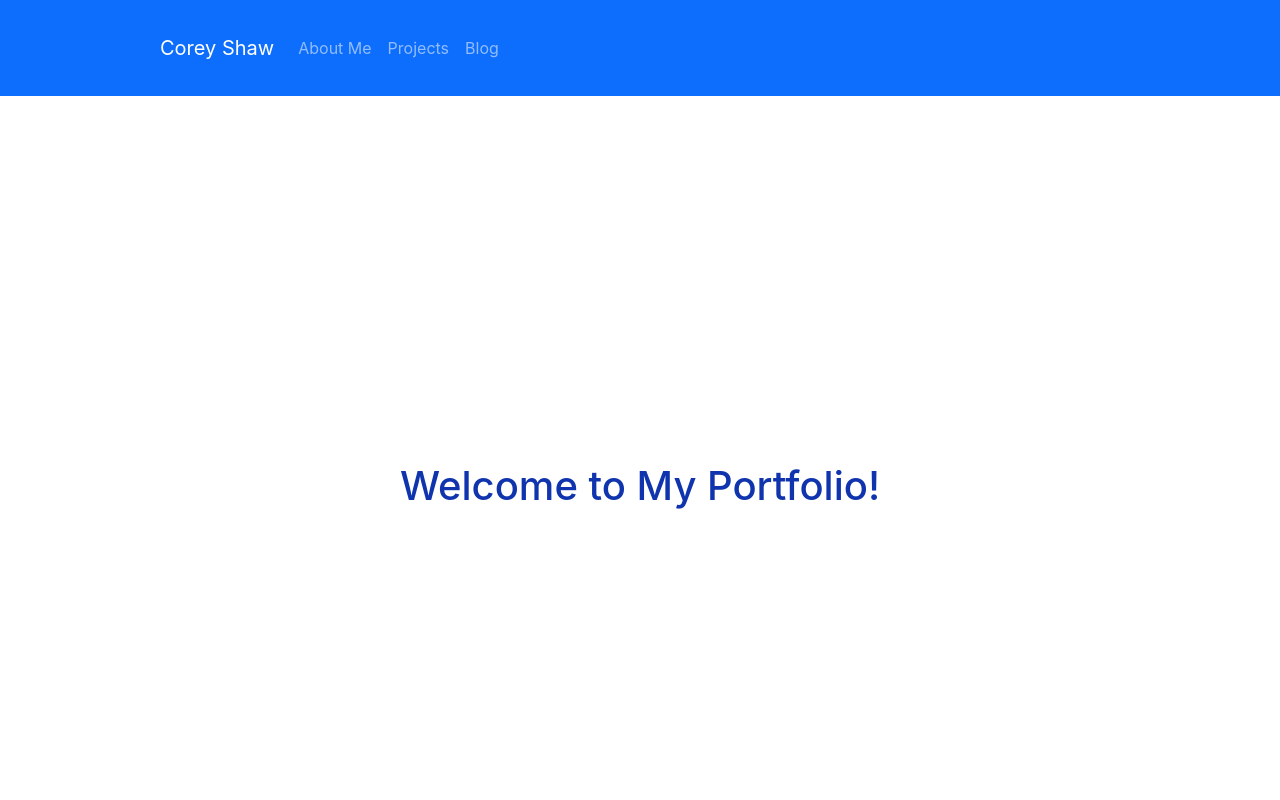
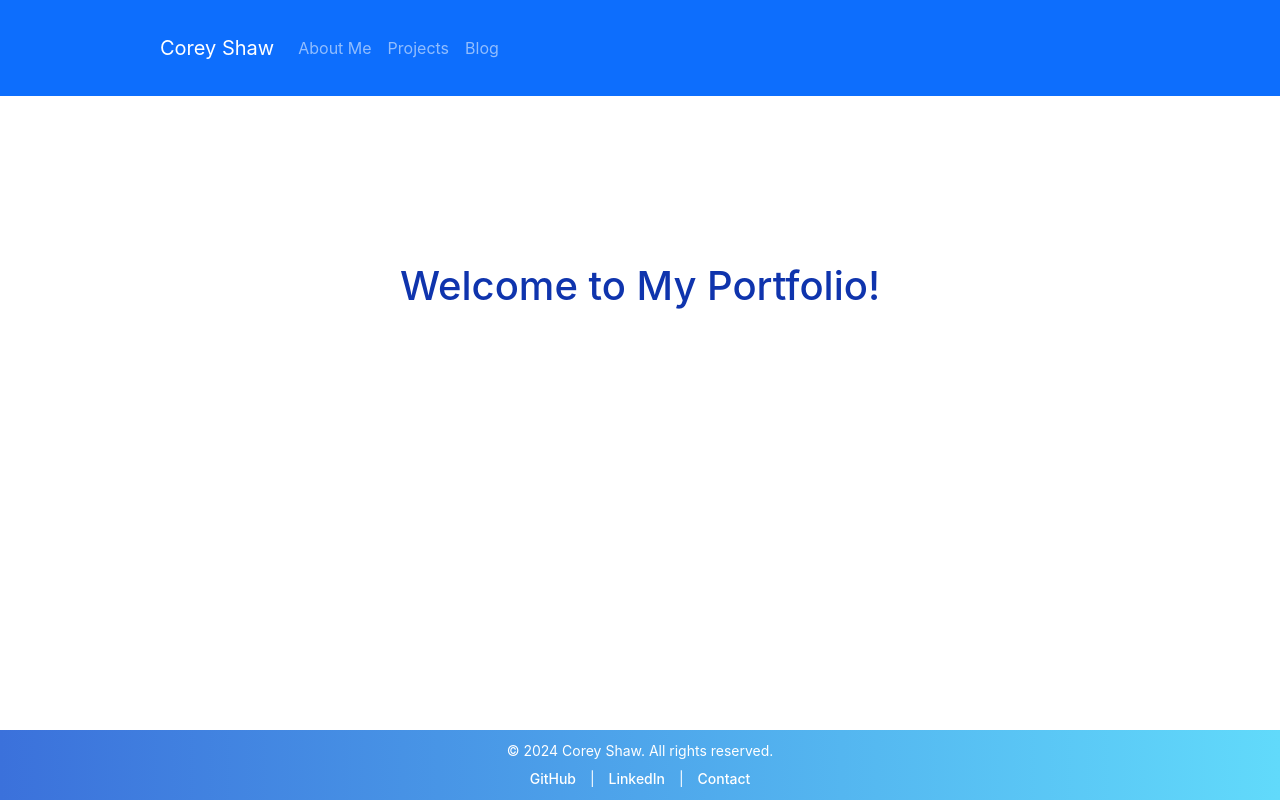
Before and after one commit to shawcorey/my-portfolio, a React (Create React App) app: page / in a window 1280 px wide. Shown: the top 800 px of the page. Built offline with nearby package versions, Linux system fonts and the light colour scheme.

Commit message:
Updated Footer and My Projects
Made the footer smaller by reducing padding. Added a CCS Flexbox animation for the project list. Items fall down like a accordion.

```diff
--- a/src/App.css
+++ b/src/App.css
@@ -1,6 +1,38 @@
 /* App.css */
-body {
+
+/* Reset some basic margin and padding */
+* {
+  margin: 0;
+  padding: 0;
+  box-sizing: border-box;
+}
+
+/* Apply Flexbox to the body to make sure the layout works across the full height */
+html, body {
+  height: 100%;
   background: #fff;
   margin: 0;
   height: 100vh;
 }
+
+.App {
+  display: flex;
+  flex-direction: column;
+  min-height: 100vh;
+}
+
+/* Ensures that the main content stretches to fill the available space */
+.app-content {
+  flex: 1;
+}
+
+/* Footer stays at the bottom */
+footer {
+  text-align: center;
+  padding: 20px;
+  background-color: #333;
+  color: white;
+  position: relative;
+  bottom: 0;
+  width: 100%;
+}
--- a/src/App.js
+++ b/src/App.js
@@ -14,36 +14,31 @@ import Footer from './components/footer.component'; // Adjust the path if needed
 function App() {
   return (
     <div className="App">
+      <Navigation />
+      <div class="app-content">
         <Router>
-            <div className="App">
+
                 {/* Optional: Navigation bar */}
-                <Navigation />
+
 
                 {/* Define Routes */}
+
                 <Routes>
                     <Route path="/" element={<Home />} /> {/* Home component with the video */}
                     <Route path="/about" element={<About />} />
                     <Route path="/projects" element={<Projects />} />
                     <Route path="/blog" element={<Blog />} />
                 </Routes>
-            </div>
+
+
         </Router>
+        </div>
 
 
 
-      <header className="App-header">
-       {/* <img src={logo} className="App-logo" alt="logo" /> */}
-        <p>
 
-        </p>
 
-      </header>
 
-      <div className="App">
-            {/* Other components */}
-
-            {/* Other components */}
-        </div>
 
          {/* Footer component */}
       <Footer />
--- a/src/components/footer.component.css
+++ b/src/components/footer.component.css
@@ -1,7 +1,7 @@
 /* Footer.css */
 .footer {
     background-image: linear-gradient(90deg, #3b71db, #61dafb); /* Gradient background */
-    padding: 20px 0;
+    padding: 5px 0;
     text-align: center;
     color: white;
     position: relative;
--- a/src/components/home.component.css
+++ b/src/components/home.component.css
@@ -2,7 +2,7 @@
 
 .home-container {
     position: relative;
-    height: 100vh;
+    height: 50vh;
     display: flex;
     justify-content: center;
     align-items: center;
--- a/src/components/projects.component.css
+++ b/src/components/projects.component.css
@@ -9,3 +9,94 @@
       padding: 20px; /* Adjust padding to avoid footer overlap */
     }
   }
+  h2{
+    margin: 2% 25%;
+  }
+/* Adjust the main projects container */
+.projects-container {
+  height: 80vh; /* Limit height to avoid overflow */
+  overflow-y: auto; /* Allow scrolling if content exceeds height */
+  position: relative; /* Ensure the container is positioned relative to other elements */
+  padding: 20px; /* Add padding to prevent overlap with other content */
+  box-sizing: border-box; /* Ensure padding is included in the element's width and height */
+}
+
+/* Remove or modify absolute positioning on the repoList */
+#repoList {
+  width: 100%; /* Ensure it takes full width of the container */
+  margin: 0 auto; /* Center the content horizontally */
+  padding: 0; /* Remove extra padding/margins */
+  position: relative; /* Relative positioning to keep it in the document flow */
+  text-align: center;
+}
+
+/* Optional: Adjust the list styles */
+.rolldown-list {
+  perspective: 500px;
+  text-align: left;
+  padding: 0;
+  margin: 0;
+}
+
+.rolldown-list li {
+  padding: 1em;
+  margin-bottom: 0.125em;
+  display: block;
+  list-style: none;
+  text-transform: uppercase;
+  visibility: hidden;
+  transform-origin: 50% 0; /* Set transform origin at the top */
+  animation: rolldown 0.7s forwards;
+  transform-style: preserve-3d;
+}
+
+/* Dark background for odd/even items */
+.rolldown-list li:nth-child(2n) {
+  background-color: rgb(0, 123, 255); /* Classic blue */
+  color: white; /* Ensures readability on blue background */
+  a {color:white}
+}
+
+.rolldown-list li:nth-child(2n+1) {
+  background-color: rgb(173, 216, 230); /* Light blue */
+  color: black; /* Darker text for contrast on light background */
+}
+
+
+
+
+
+  #repoList {
+    position: absolute;
+    width: 50%;
+    left: 50%;
+    margin-left: -25%;
+  }
+
+  #btnReload {
+    float: right;
+    color: #333;
+    background: #ccc;
+    text-transform: uppercase;
+    border: none;
+    padding: .5em 1em;
+  }
+
+  #btnReload:hover {
+    background: #ddd;
+  }
+
+  @keyframes rolldown {
+    0% {
+      visibility: visible;
+      transform: rotateX(180deg); /* Start flipped */
+    }
+    70% {
+      visibility: visible;
+      transform: rotateX(-20deg); /* Slight overshoot for a smooth effect */
+    }
+    100% {
+      visibility: visible;
+      transform: rotateX(0deg); /* End in a flat, unflipped state */
+    }
+  }
--- a/src/components/projects.component.js
+++ b/src/components/projects.component.js
@@ -13,9 +13,11 @@ const Projects = () => {
     }, []);
 
     return (
+        <div class="projects-content">
+        <h2>My Projects</h2>
         <div className="projects-container">
-            <h2>My Projects</h2>
-            <ul>
+
+            <ul class="rolldown-list" id="repoList">
                 {repos.map((repo) => (
                     <li key={repo.id}>
                         <a href={repo.html_url} target="_blank" rel="noopener noreferrer">
@@ -26,6 +28,7 @@ const Projects = () => {
                 ))}
             </ul>
         </div>
+        </div>
     );
 };
 
```
